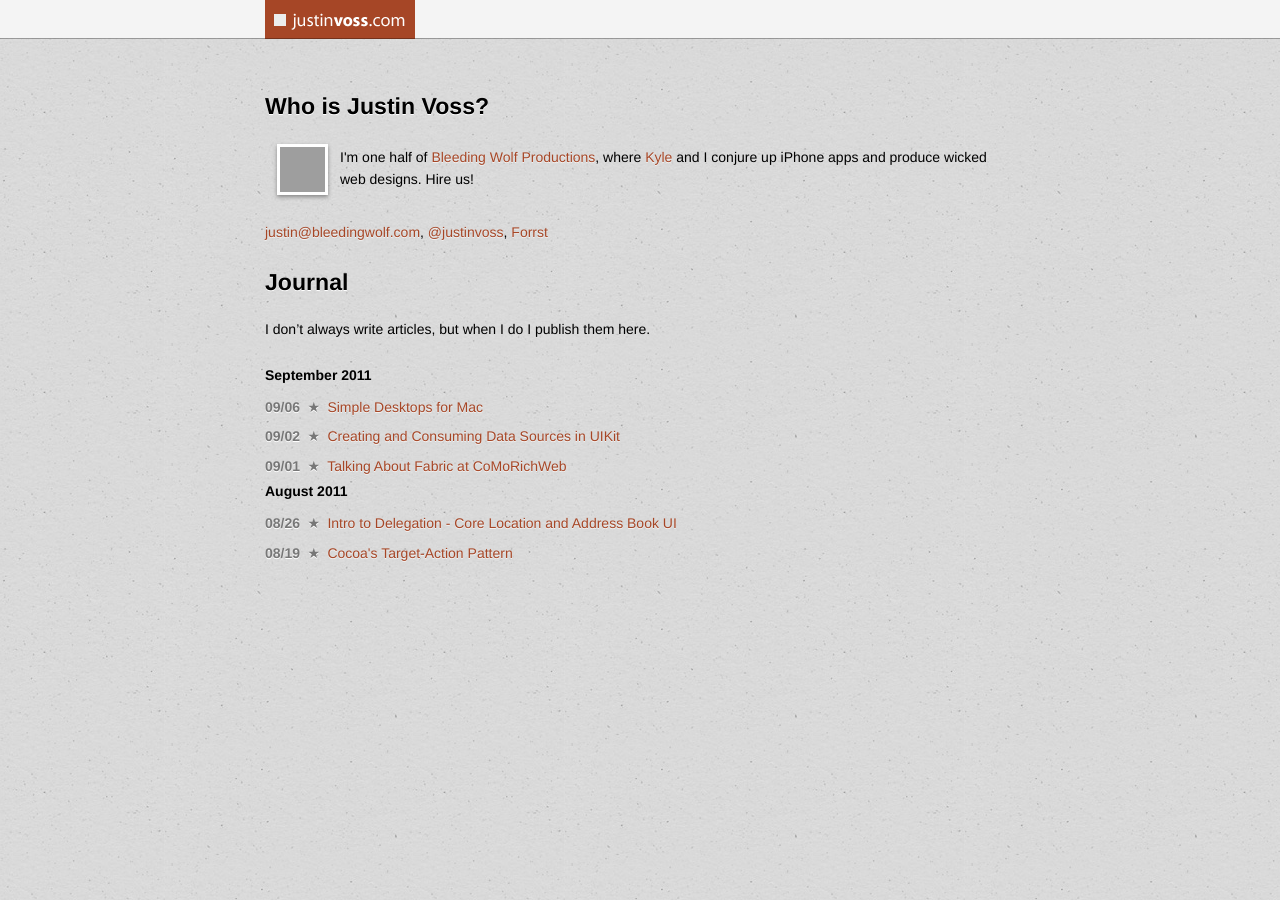
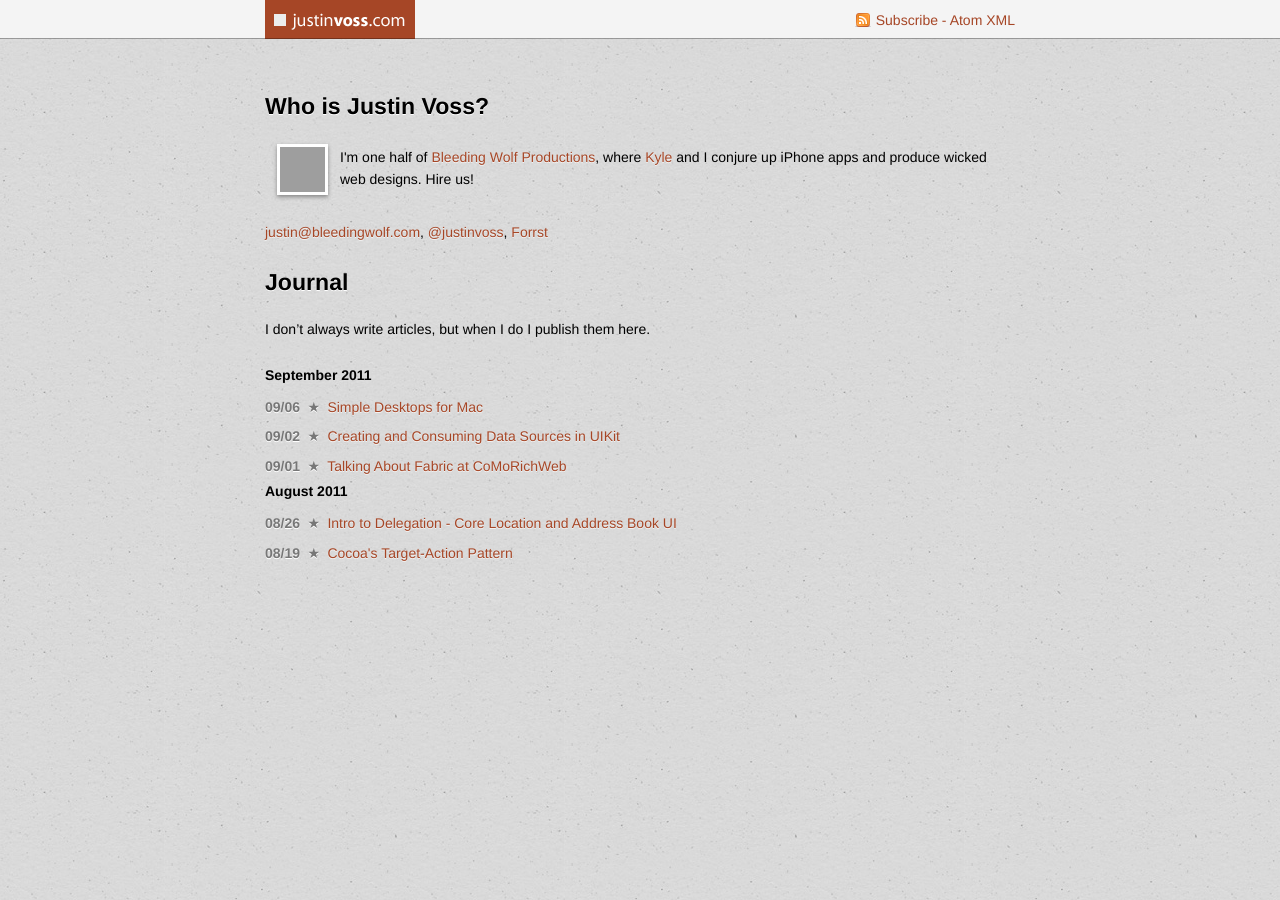
Before and after one commit to justinvoss/justinvoss.com, a Jekyll site: the page built from index.html, in a window 1280 px wide. Built offline with Jekyll 4.4.1, drawn with Linux system fonts in a browser that asks for light colours; grey boxes are pictures that could not be loaded.

Commit message:
added link to Atom XML feed

```diff
--- a/_layouts/default.html
+++ b/_layouts/default.html
@@ -21,6 +21,7 @@
 <div id="header">
     <div class="page">
         <h1 id="logo"><a href="/">Justin Voss.com</a></h1>
+        <a id="atomlink" href="/atom.xml" title="Atom XML Feed">Subscribe - Atom XML</a>
     </div>
 </div>
 
--- a/_layouts/post.html
+++ b/_layouts/post.html
@@ -18,6 +18,7 @@
 <div id="header">
     <div class="page">
         <h1 id="logo"><a href="/">Justin Voss.com</a></h1>
+        <a id="atomlink" href="/atom.xml" title="Atom XML Feed">Subscribe - Atom XML</a>
     </div>
 </div>
 
--- a/static/css/justinvoss.css
+++ b/static/css/justinvoss.css
@@ -2,6 +2,7 @@
 .page {
     margin: 0 auto;
     width: 750px;
+    position: relative;
 }
 
 body {
@@ -21,6 +22,14 @@ body {
         width: 150px;
         background: transparent url("/static/images/headerlogo.png") top center no-repeat;
         text-indent: -9999em;
+    }
+
+    #header #atomlink {
+        background: transparent url("/static/images/feed.png") left center no-repeat;
+        padding-left: 21px;
+        position: absolute;
+        top: 0.9em;
+        right: 0;
     }
 
 #footer {
@@ -119,7 +128,8 @@ p, li {
     }
 
 p a,
-#disqus_thread a {
+#disqus_thread a,
+#atomlink {
     text-decoration: none;
     color: #A64626;
     text-shadow: 0px 1px 0px #f2f2f2;
```
Also changed, not shown: static/images/feed.png (added).
